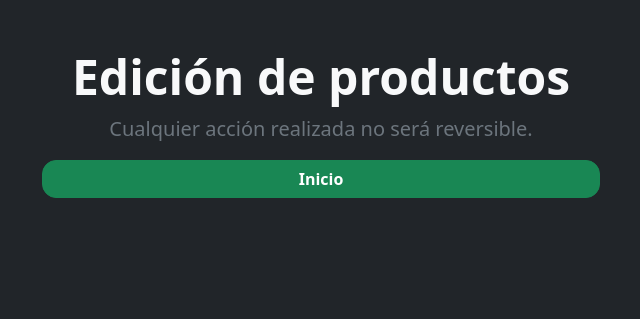
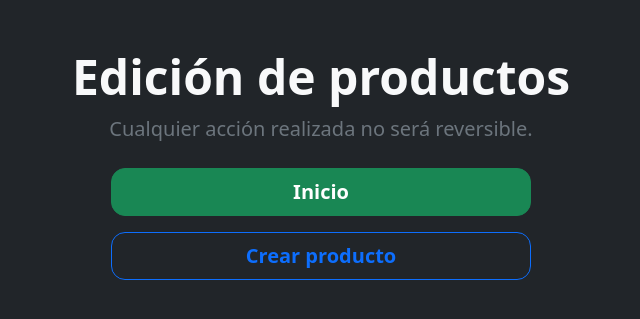
Before and after one commit to mtorpo/django-agrivall, a Django app: page /dashboard/ in a window 1280 px wide. Shown: the top 319 px of the page, without its empty margins (319-959 px from the left). Run offline with Django 5.2, Linux system fonts and the light colour scheme; the visitor is signed in with stand-in values (Sample User, id 1); data that the repository does not hold is empty; some libraries are stand-ins or nearby versions.

Commit message:
create product functionality, example photos and product form update por creating

```diff
--- a/agrivall/forms.py
+++ b/agrivall/forms.py
@@ -4,7 +4,7 @@ from .models import Producto, Pedido
 class ProductoForm(forms.ModelForm):
     class Meta:
         model = Producto
-        fields = ['nombre', 'stock', 'descripcion', 'precio_unidad', 'imagen']
+        fields = ['nombre', 'stock', 'descripcion', 'precio_unidad', 'imagen', 'peso_kg']
 
 
 class PedidoForm(forms.ModelForm):
--- a/agrivall/templates/crud/dashboard.html
+++ b/agrivall/templates/crud/dashboard.html
@@ -73,13 +73,23 @@
             <p class="text-secondary fs-5 mx-auto" style="max-width: 650px;">
                 Cualquier acción realizada no será reversible.
             </p>
+            <div class="d-flex justify-content-center mt-4">
+                <div class="w-100" style="max-width:420px;">
+                    <a
+                        href="{% url 'index' %}"
+                        class="btn btn-success btn-lg w-100 mb-3"
+                    >
+                        Inicio
+                    </a>
+                    <a
+                        href="{% url 'crear_producto' %}"
+                        class="btn btn-outline-primary btn-lg w-100"
+                    >
+                        Crear producto
+                    </a>
 
-            <a
-                href="{% url 'index' %}"
-                class="btn btn-success w-50"
-            >
-                Inicio
-            </a>
+                </div>
+            </div>
         </section>
 
         <section>
--- a/agrivall/urls.py
+++ b/agrivall/urls.py
@@ -2,17 +2,20 @@ from django.urls import path
 from .views.views import *
 from .views.blog import *
 from .views.casilla import *
-from .views.crud import dashboard, ver_producto, editar_producto, eliminar_producto
+from .views.crud import dashboard, ver_producto, editar_producto, eliminar_producto, crear_producto
 
 urlpatterns = [
+    # MAIN
     path('agrivall/', index, name='index'),
 
+    # PRODUCTOS
+    # VIsta
     path('productos/', productos, name='productos'),
-
-    # path('add_to_cart/<int:product_id>/', add_to_cart, name='add_to_cart'),
+    # Main function, gestión de todo
     path('checkout/', checkout, name='checkout'),
     path('pedido_confirmado/', pedido_confirmado, name='pedido_confirmado'),
 
+    # AUTO CRUD
     # path('productos/crear/', ProductoCreateView.as_view(), name='producto_create'),
     # path('productos/<int:pk>/editar/', ProductoUpdateView.as_view(), name='producto_update'),
     # path('productos/<int:pk>/eliminar/', ProductoDeleteView.as_view(), name='producto_delete'),
@@ -20,12 +23,16 @@ urlpatterns = [
     path("crear-linea-pedido/", crear_linea_pedido, name="crear_linea_pedido"),
     path("eliminar-linea-pedido/", eliminar_linea_pedido, name="eliminar-linea-pedido"),
 
+    # CASILLA
     path('casilla/', casilla, name='casilla'),
 
+    # BLOG
     path('blog/', blog, name='blog'),
 
+    # CRUD
     path('dashboard/', dashboard, name='dashboard'),
     path('ver_producto/', ver_producto, name="ver_producto"),
     path('editar_producto/', editar_producto, name="editar_producto"),
-    path('eliminar_producto/', eliminar_producto, name="eliminar_producto")
+    path('eliminar_producto/', eliminar_producto, name="eliminar_producto"),
+    path('crear_producto/', crear_producto, name="crear_producto")
 ]
--- a/agrivall/views/crud.py
+++ b/agrivall/views/crud.py
@@ -26,22 +26,15 @@ def dashboard(request):
 @user_passes_test(es_superuser)
 def crear_producto(request):
 
-    mensaje = "Error al crear producto"
-
-    if request.method != "POST":
-        raise Http404("Ups! Parece que te has perdido")
-
     form = ProductoForm(request.POST)
 
-    producto = None
-
-    if form.is_valid():
-
+    if form.is_valid() and request.method == "POST":
         producto = form.save()
 
-        mensaje = "Producto creado correctamente"
+    else:
+        return render(request, "crud/ver_producto.html")
 
-    redirect('dashboard')
+    return redirect('dashboard')
 
 @user_passes_test(es_superuser)
 def ver_producto(request):
```
Also changed, not shown: agrivall/templates/crud/ver_producto.html (+13 -2 lines), agrivall/static/images/productos_ejemplo/albahaca.png (added), agrivall/static/images/productos_ejemplo/cereza.png (added), agrivall/static/images/productos_ejemplo/nuez.png (added).
